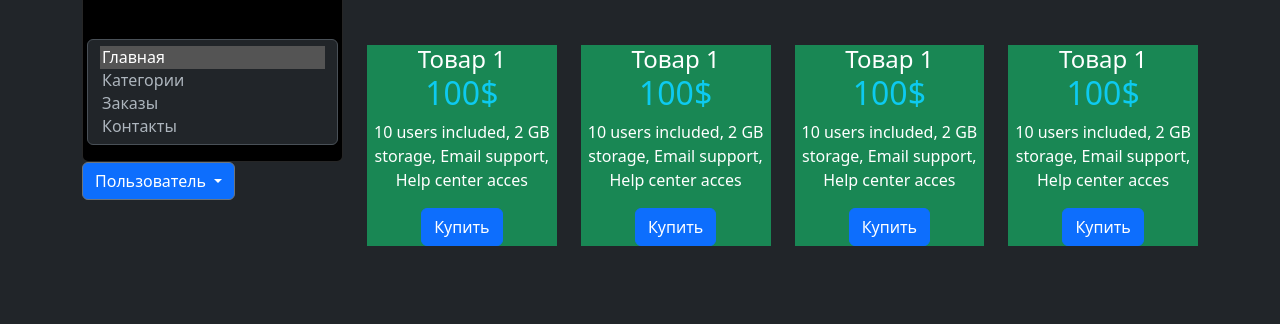
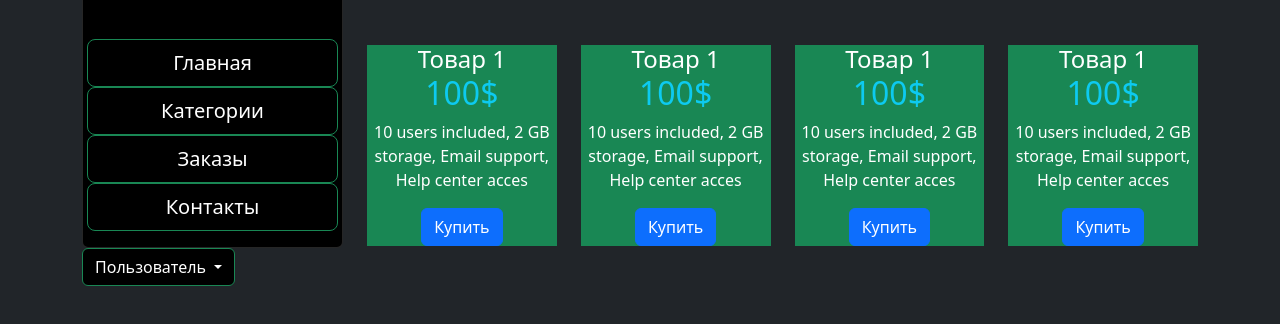
Before and after one commit to AntonParshikov/Homework_19.1, a plain HTML site: page index.html in a window 1280 px wide. Shown: the part 174-498 px from the top of the page. Drawn offline with nearby package versions, Linux system fonts and the light colour scheme.

Commit message:
add theme

```diff
--- a/index.html
+++ b/index.html
@@ -1,13 +1,14 @@
 <!doctype html>
 <html lang="en" data-bs-theme="dark">
-  <head>
+<head>
     <meta charset="utf-8">
     <meta name="viewport" content="width=device-width, initial-scale=1">
     <title>Bootstrap demo</title>
-    <link href="https://cdn.jsdelivr.net/npm/bootstrap@5.3.0/dist/css/bootstrap.min.css" rel="stylesheet" integrity="sha384-9ndCyUaIbzAi2FUVXJi0CjmCapSmO7SnpJef0486qhLnuZ2cdeRhO02iuK6FUUVM" crossorigin="anonymous">
-  </head>
-  <body>
-  <div class="container">
+    <link href="https://cdn.jsdelivr.net/npm/bootstrap@5.3.0/dist/css/bootstrap.min.css" rel="stylesheet"
+          integrity="sha384-9ndCyUaIbzAi2FUVXJi0CjmCapSmO7SnpJef0486qhLnuZ2cdeRhO02iuK6FUUVM" crossorigin="anonymous">
+</head>
+<body>
+<div class="container">
     <div class="row mt-5">
         <div class="col-3">
             <div class="col">
@@ -22,24 +23,23 @@
                     <div class="card-body text-white">
                         <h3 class="card-title">Меню</h3>
                         <div class="row mt-5">
-                            <select class="form-select" multiple aria-label="multiple select example">
-                                <option selected>Главная</option>
-                                <option value="1">Категории</option>
-                                <option value="2">Заказы</option>
-                                <option value="3">Контакты</option>
-                            </select>
+                            <button type="button" class="btn btn-outline-success text-white btn-lg">Главная</button>
+                            <button type="button" class="btn btn-outline-success text-white btn-lg">Категории</button>
+                            <button type="button" class="btn btn-outline-success text-white btn-lg">Заказы</button>
+                            <button type="button" class="btn btn-outline-success text-white btn-lg">Контакты</button>
                         </div>
                     </div>
                 </div>
             </div>
             <div class="dropdown">
-                <button class="btn btn-secondary dropdown-toggle bg-primary" type="button" data-bs-toggle="dropdown"
+                <button class="btn btn-secondary dropdown-toggle bg-black btn-outline-success text-white" type="button"
+                        data-bs-toggle="dropdown"
                         aria-expanded="false">
                     Пользователь
                 </button>
                 <ul class="dropdown-menu">
                     <li><a class="dropdown-item text-white" href="#">Профиль</a></li>
-                    <li><a class="dropdown-item" href="#">Выход</a></li>
+                    <li><a class="dropdown-item text-danger" href="#">Выход</a></li>
                 </ul>
             </div>
         </div>
@@ -93,6 +93,8 @@
         </div>
     </div>
 </div>
-    <script src="https://cdn.jsdelivr.net/npm/bootstrap@5.3.0/dist/js/bootstrap.bundle.min.js" integrity="sha384-geWF76RCwLtnZ8qwWowPQNguL3RmwHVBC9FhGdlKrxdiJJigb/j/68SIy3Te4Bkz" crossorigin="anonymous"></script>
-  </body>
+<script src="https://cdn.jsdelivr.net/npm/bootstrap@5.3.0/dist/js/bootstrap.bundle.min.js"
+        integrity="sha384-geWF76RCwLtnZ8qwWowPQNguL3RmwHVBC9FhGdlKrxdiJJigb/j/68SIy3Te4Bkz"
+        crossorigin="anonymous"></script>
+</body>
 </html>
```
